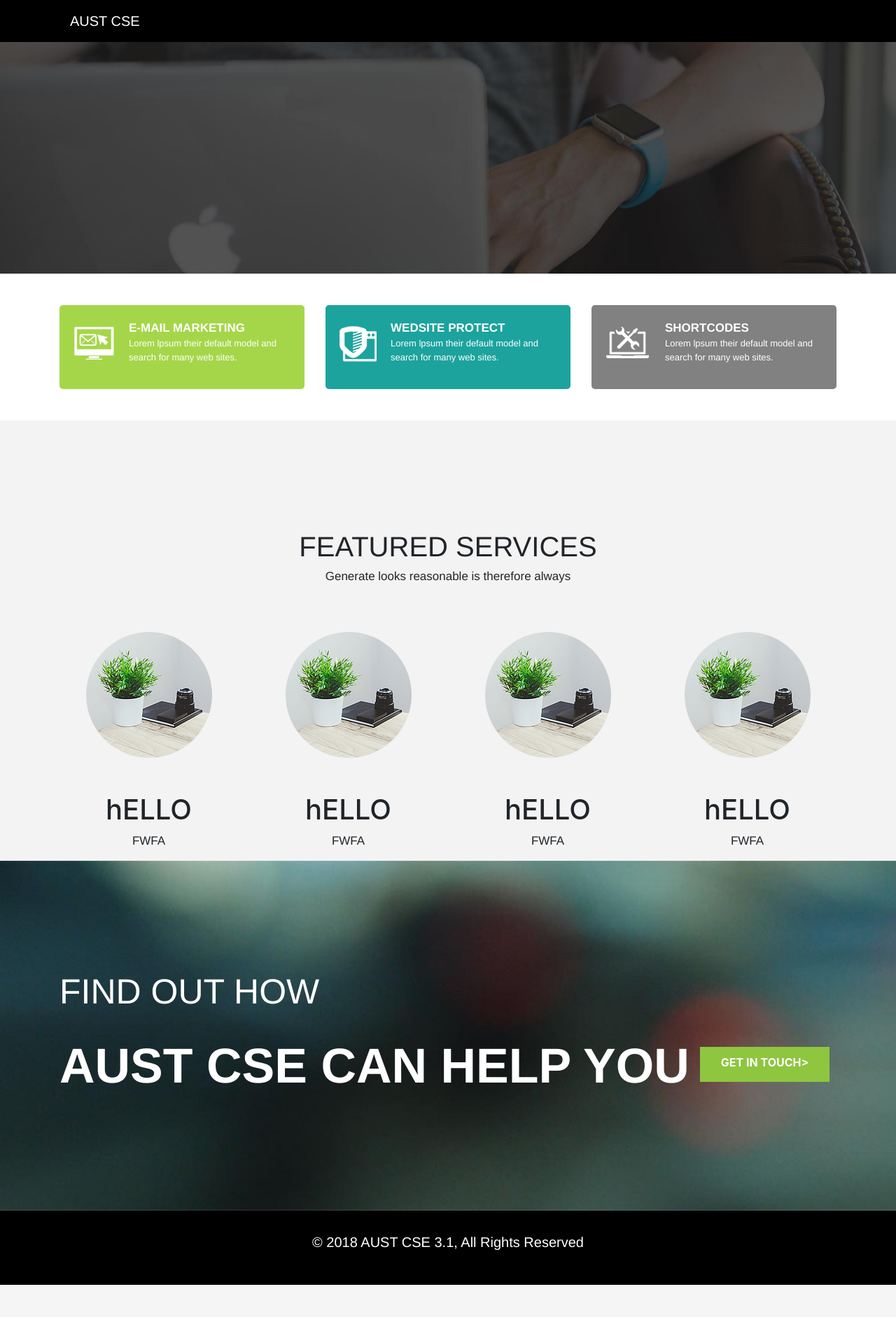
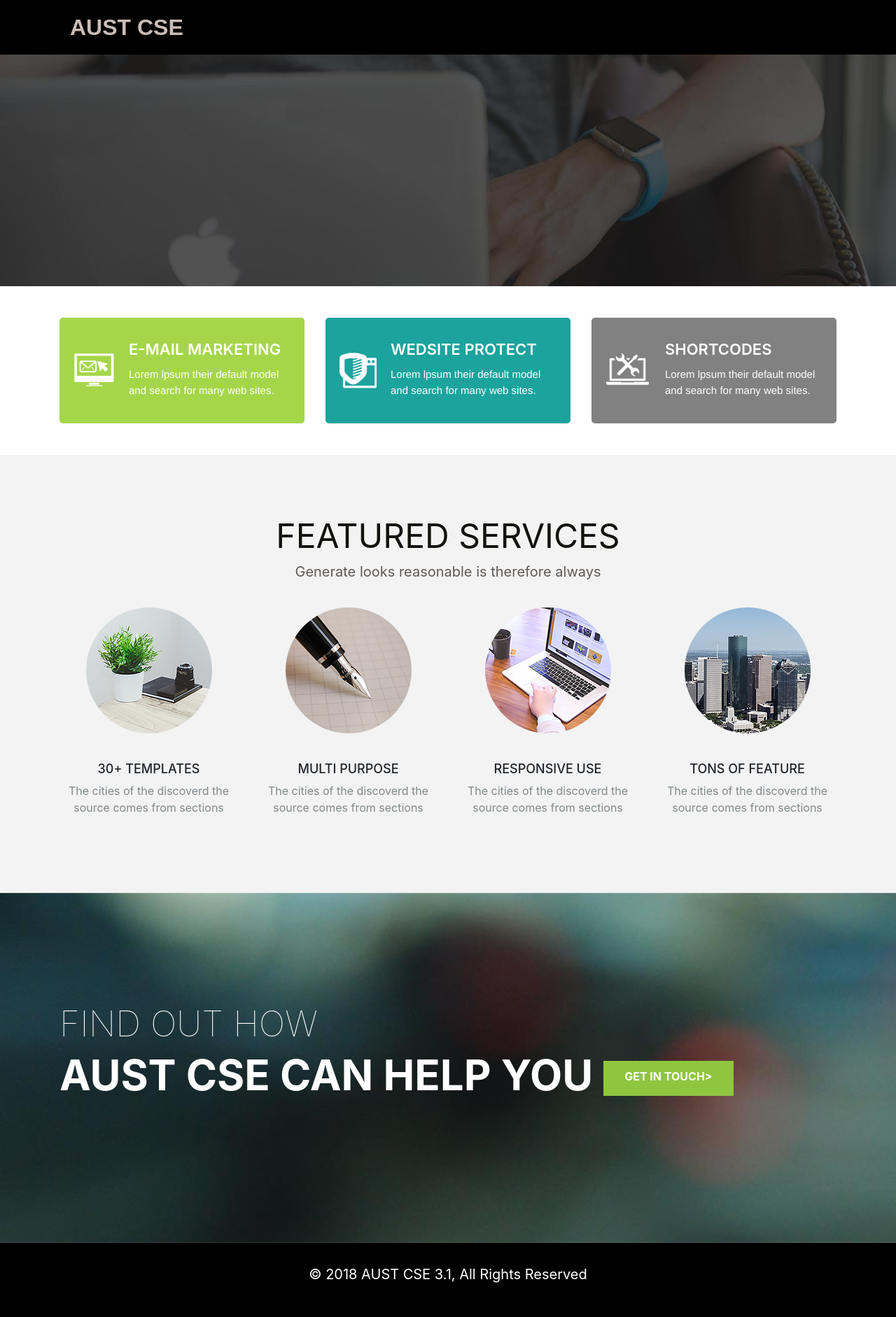
Before and after one commit to mirarifhasan/PHPCourse, a PHP site: page / in a window 1280 px wide. Shown: the whole page at 70% size. Before the commit the page ends 1836 px from the top, so only its background shows below. Run offline with PHP 8.4, Linux system fonts and the light colour scheme.

Commit message:
Assignment 2 add

```diff
--- a/Lab2_Assignment2/css/main.css
+++ b/Lab2_Assignment2/css/main.css
@@ -4,11 +4,12 @@
 
 .header p{
     background-color: black;
-    color: white;
-    font-size: 20px;
+    color: #C9BCB6;
+    font-size: 32px;
     padding: 15px;
     padding-left: 100px;
-    font-family: Helvetica;
+    font-family: sans-serif;
+    font-weight: bold;
 }
 
 .banner img{
@@ -41,17 +42,17 @@
 .icon{
     float: left;
     margin-right: 20px;
-    margin-top: 10px;
+    margin-top: 30px;
 }
 
-p{
-    font-size: 13px;
-    font-family:  Helvetica;
+.details h1{
+    font-size: 22px;
+    font-weight: 600;
+    margin: 12px 0;
 }
 
-h{
-    font-size: 17px;
-    font-weight: bold;
+.details p{
+    font-size: 15px;
     font-family:  Helvetica;
 }
 
@@ -62,24 +63,35 @@ h{
 }
 
 .text-area{
-    padding-top: 150px;
+    padding-top: 80px;
 }
 
-.featuredServices h{
+.text-area h{
     padding-top: 40px;
-    font-size: 40px;
+    color: #13120F;
+    font-size: 48px;
     font-weight: normal;
 }
 
-.featuredServices p{
-    font-size: 17px;
+.text-area p{
+    font-size: 20px;
+    color: #5E5A57;
 }
 
 .column21 img{
     border-radius: 50%;
-    padding: 50px 0px;
+    padding: 20px 0px;
 }
 
+.column21 h5{
+    margin-top: 20px;
+    font-size: 18px;;
+}
+
+.column21 p{
+    color: #82888B;
+    margin-bottom: 110px;
+}
 
 .aust-cse{
     background-image: url(../image/ddg-bg.jpg);
@@ -94,7 +106,7 @@ h{
     font-size: 50px;
     color: white;
     font-weight: 100;
-
+    margin-bottom: -10px;
 }
 
 .aust-bottom{
@@ -102,11 +114,10 @@ h{
 }
 
 .aust-bottom p{
-    font-size: 70px;
+    font-size: 60px;
     color: white;
     font-weight: 650;
     margin-right: 15px;
-
 }
 
 .aust-bottom a{
--- a/Lab2_Assignment2/index.html
+++ b/Lab2_Assignment2/index.html
@@ -28,12 +28,11 @@
 
 			<div class="col-md-4">
                 <div class="column1">
-
                     <div class="icon">
                         <img src="image/icon-1.png" alt="icon">
                     </div>
-                    <div class="details1">
-                        <h>E-MAIL MARKETING</h>
+                    <div class="details">
+                        <h1>E-MAIL MARKETING</h1>
                         <p>Lorem lpsum their default model and search for many web sites.</p>
                     </div>
                 </div>
@@ -44,8 +43,8 @@
                     <div class="icon">
                         <img src="image/icon-2.png" alt="icon2">
                     </div>
-                    <div class="details2">
-                        <h>WEDSITE PROTECT</h>
+                    <div class="details">
+                        <h1>WEDSITE PROTECT</h1>
                         <p>Lorem lpsum their default model and search for many web sites.</p>
                     </div>
                 </div>
@@ -56,8 +55,8 @@
                     <div class="icon">
                         <img src="image/icon-3.png" alt="icon3">
                     </div>
-                    <div class="details3">
-                        <h>SHORTCODES</h>
+                    <div class="details">
+                        <h1>SHORTCODES</h1>
                         <p>Lorem lpsum their default model and search for many web sites.</p>
                     </div>
                 </div>
@@ -73,39 +72,39 @@
         <div class="text-area">
             <h>FEATURED SERVICES</h>
             <p>Generate looks reasonable is therefore always</p>
+        </div>
 
-        </div>
         <div class="container">
             <div class="row">
                 <div class="col-md-3">
                     <div class="column21">
                         <img src="image/img1.png" class="img-fluid" alt="img1">
-                        <H1>hELLO</H1>
-                        <P>FWFA</P>
+                        <h5>30+ TEMPLATES</h5>
+                        <p>The cities of the discoverd the source comes from sections</p>
                     </div>
                 </div>
 
                 <div class="col-md-3">
                     <div class="column21">
-                        <img src="image/img1.png" class="img-fluid" alt="img1">
-                        <H1>hELLO</H1>
-                        <P>FWFA</P>
+                        <img src="image/img2.png" class="img-fluid" alt="img1">
+                        <h5>MULTI PURPOSE</h5>
+                        <p>The cities of the discoverd the source comes from sections</p>
                     </div>
                 </div>
 
                 <div class="col-md-3">
                     <div class="column21">
-                        <img src="image/img1.png" class="img-fluid" alt="img1">
-                        <H1>hELLO</H1>
-                        <P>FWFA</P>
+                        <img src="image/img3.png" class="img-fluid" alt="img1">
+                        <h5>RESPONSIVE USE</h5>
+                        <p>The cities of the discoverd the source comes from sections</p>
                     </div>
                 </div>
 
                 <div class="col-md-3">
                     <div class="column21">
-                        <img src="image/img1.png" class="img-fluid" alt="img1">
-                        <H1>hELLO</H1>
-                        <P>FWFA</P>
+                        <img src="image/img4.png" class="img-fluid" alt="img1">
+                        <h5>TONS OF FEATURE</h5>
+                        <P>The cities of the discoverd the source comes from sections</P>
                     </div>
                 </div>
 
```
